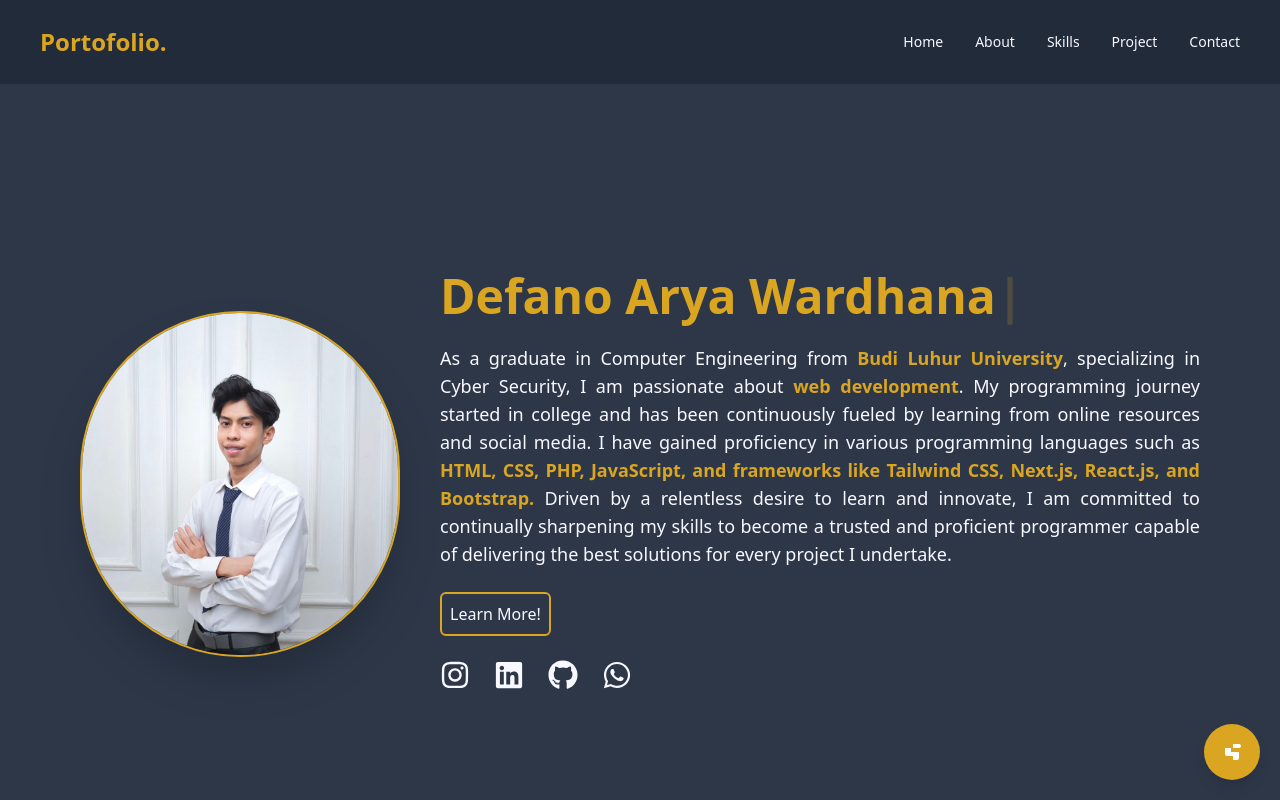
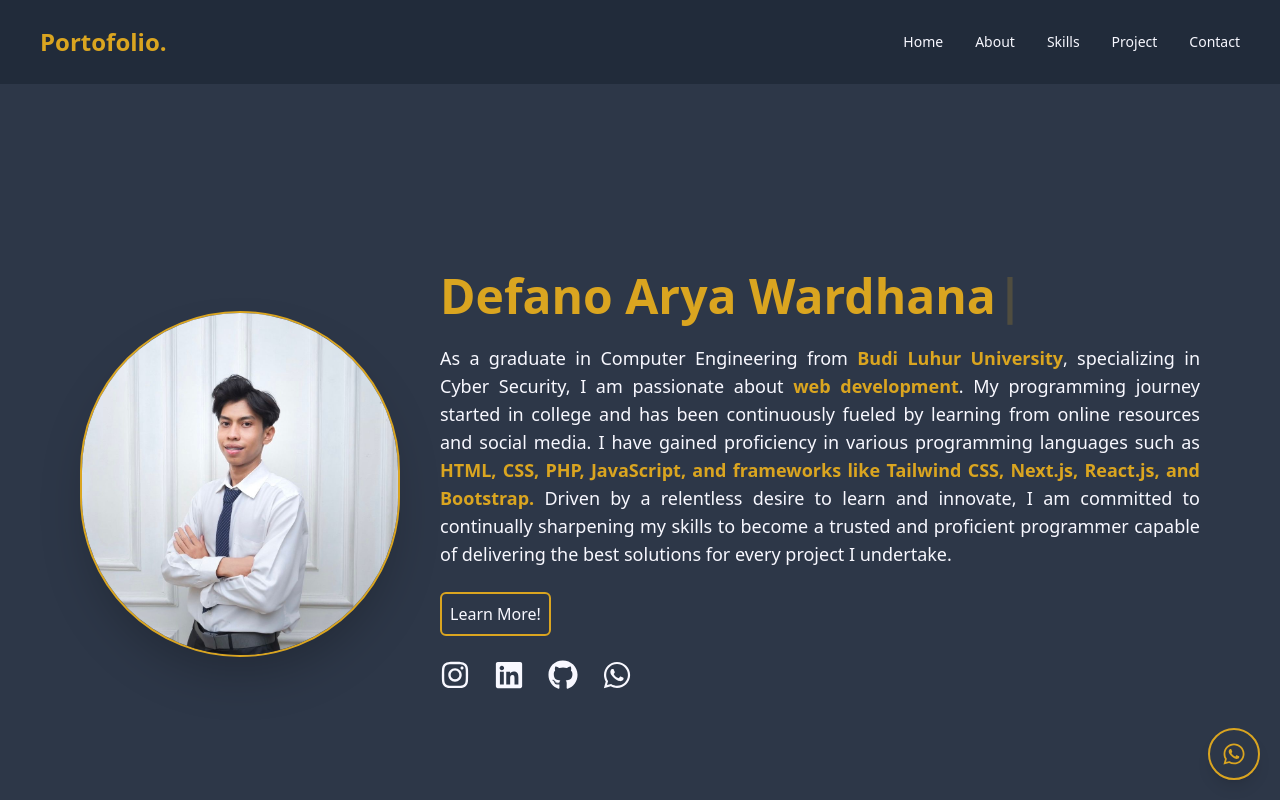
Before and after one commit to defaaryawar/def-porto, a Next.js app: page / in a window 1280 px wide. Shown: the top 800 px of the page. Built offline with nearby package versions, Linux system fonts and the light colour scheme.

Commit message:
perbaikan pada chat with me

```diff
--- a/src/components/ChatWithMe/ChatWithMe.jsx
+++ b/src/components/ChatWithMe/ChatWithMe.jsx
@@ -1,6 +1,7 @@
 "use client";
 
 import { useState } from "react";
+import { FaWhatsapp } from "react-icons/fa";
 
 const ChatWithMe = () => {
     const [showChat, setShowChat] = useState(false);
@@ -26,20 +27,12 @@ const ChatWithMe = () => {
         <>
             {/* Tombol Chat dengan ikon pesan */}
             <div
-                className="fixed bottom-5 right-5 bg-color-secondary p-4 rounded-full shadow-lg cursor-pointer hover:bg-yellow-500 transition-all"
+                className="fixed bottom-5 right-5 bg-transparent p-3 rounded-full shadow-lg cursor-pointer hover:bg-color-secondary hover:text-gray-50 text-color-secondary transition-all border-2 border-color-secondary"
                 onClick={toggleChat}
                 title="Chat with me"
                 aria-label="Toggle chat"
             >
-                <svg
-                    xmlns="http://www.w3.org/2000/svg"
-                    width="24"
-                    height="24"
-                    fill="white"
-                    viewBox="0 0 24 24"
-                >
-                    <path d="M21 6c0-1.103-.897-2-2-2h-6v4h6c1.103 0 2-.897 2-2zm-8 6v4h-6v-4h6zm0 0h6v6c0 1.103-.897 2-2 2h-4v-4h-6c-1.103 0-2-.897-2-2v-6h6v4h4z" />
-                </svg>
+            <FaWhatsapp className="text-2xl"/>
             </div>
 
             {/* Popup Chat jika tombol ditekan */}
@@ -48,7 +41,7 @@ const ChatWithMe = () => {
                     <div className="flex justify-between items-center">
                         <h2 className="text-xl font-semibold">Chat with Me</h2>
                         <button
-                            className="text-xl text-gray-500 hover:text-gray-700"
+                            className="text-xl text-gray-500 hover:text-gray-700 font-semibold hover:scale-125 duration-300 transition-all"
                             onClick={closeChat}
                             aria-label="Close chat"
                         >
```
